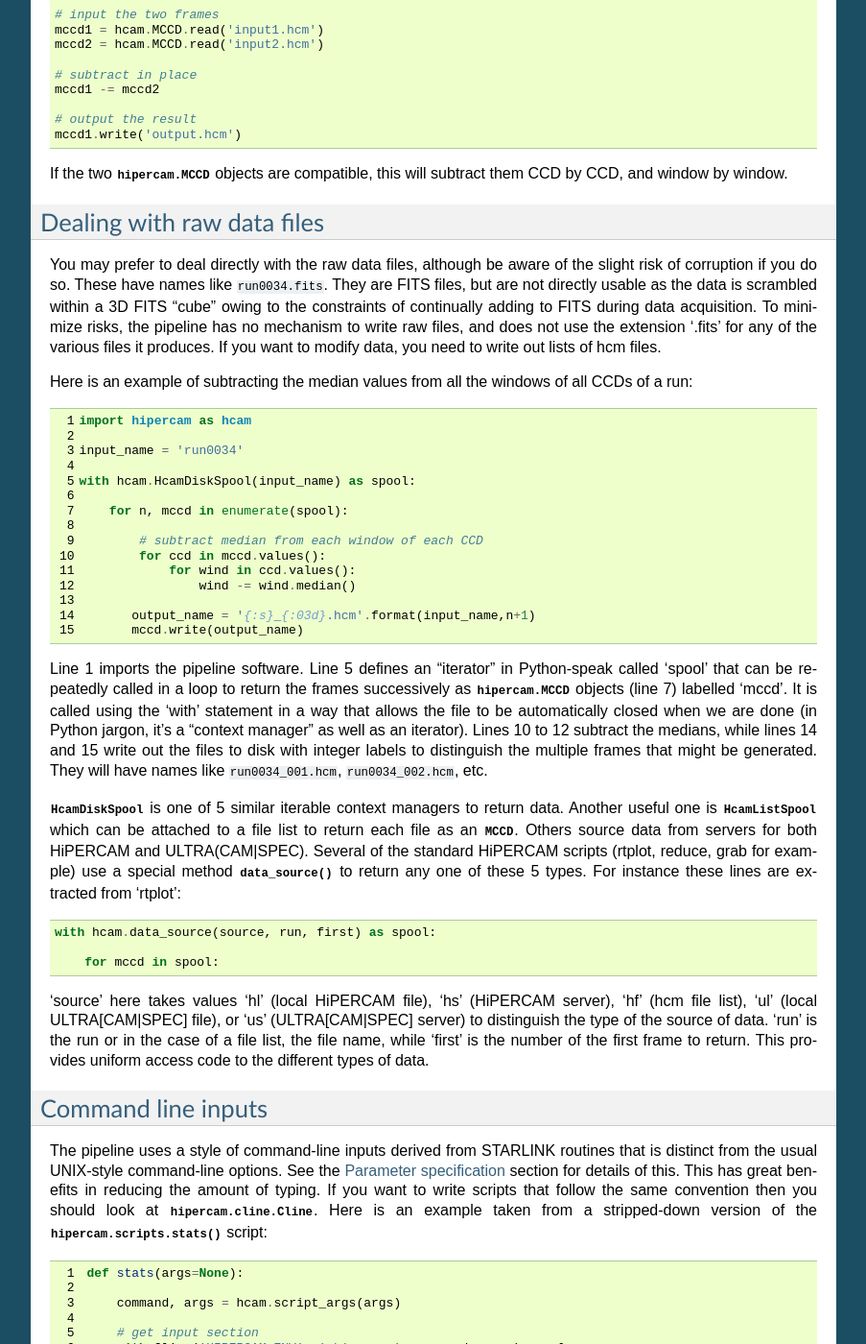
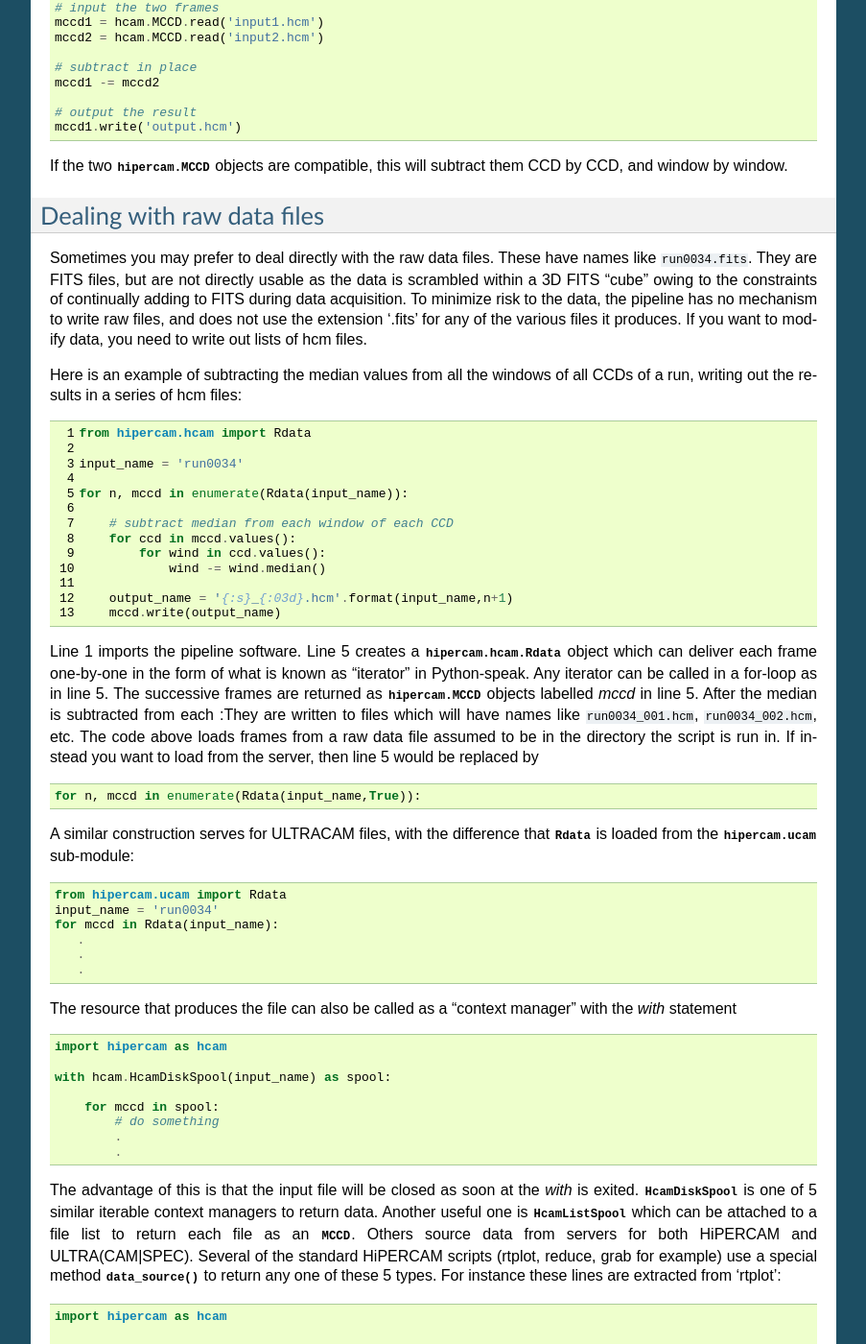
Before and after one commit to HiPERCAM/hipercam, a Sphinx documentation site: the page built from docs/quickapi.rst, in a window 1280 px wide and 1400 px high, scrolled down 1276 px. Shown: the whole window at 96% size, without its empty margins (198-1101 px from the left). Built offline with Sphinx 7.4.7, drawn with Linux system fonts in a browser that asks for light colours; formulas are drawn with MathJax 3; some of the changed text lies outside the part shown.

Commit message:
changes to the documentation of the api
changed the description of the data access

```diff
--- a/docs/quickapi.rst
+++ b/docs/quickapi.rst
@@ -24,43 +24,54 @@
 memory.  These contain all the windows of all the CCDs, along with header
 information. e.g. for HiPERCAM itself, there will be 5 CCDs, each with 4 or
 more windows of data. They quickly allow access to the data. Thus given an
-|MCCD| object called 'mccd', the following lines return first a single CCD
-labelled '2', then a window of that CCD labelled 'E1', then a 2D numpy array
-containing the data of that window::
+|MCCD| object called 'mccd', the following lines return first a single |CCD|
+labelled '2', then a |Window| of that CCD labelled 'E1', then a 2D numpy array
+containing the data of that |Window|:
+
+.. code-block:: python
 
    ccd  = mccd['2']
    wind = ccd['E1']
    data = wind.data
 
 At this point you have direct access to the data. e.g. The value of the pixel
-at (x,y) = (10,20) can be printed and set equal to 150 with::
+at (x,y) = (10,20) from the lower-left corner of the pixel can be printed and
+set equal to 150 with:
+
+.. code-block:: python
 
    print(data[20,10])
    data[20,10] = 150.
 
 Note the C-style ordering, with Y coming first, and that the pixel indices are
-C-style 0-offset; apologies to FORTRAN devotees. |MCCD| objects are derived
-from :class:`collections.OrderedDict` objects, and are keyed by string labels
+C-style 0-offset, i.e. (0,0) is the lower-left pixel itself; apologies to
+FORTRAN devotees. |MCCD| objects are derived from
+:class:`collections.OrderedDict` objects, and are keyed by string labels
 assigned to the CCDs they contain. In |hiper| data the CCDs are labelled '1',
 '2', '3', '4' and '5' for the ugriz arms. A statement such as ``ccd =
-mccd['2']`` returns CCD '2' as a |CCD| object which is also
-dictionary-like so that ``ccd['E1']`` returns window 'E1' as a |Window|
-object. It is worth perusing the methods of all these classes.
+mccd['2']`` returns CCD '2' as a |CCD| object which is also dictionary-like so
+that ``ccd['E1']`` returns window 'E1' as a |Window| object. It is worth
+perusing the methods of all of these classes.
 
 How does one get an |MCCD| in the first place? One way, probably the usual
 way, is to read it in from a file using the class method
-:func:`hipercam.MCCD.read` as follows::
+:func:`hipercam.MCCD.read` as follows:
+
+.. code-block:: python
 
    import hipercam as hcam
-
    mccd = hcam.MCCD.read('myfile.hcm')
 
 assuming that there is some pre-written file :file:`myfile.hcm`, as generated by
-e.g. |grab|. If we do something to 'mccd' and want to save it then::
+e.g. |grab|. If we do something to 'mccd' and want to save it then:
+
+.. code-block:: python
 
    mccd.write('mynewfile.hcm')
 
-or::
+or:
+
+.. code-block:: python
 
    mccd.write('mynewfile.hcm',True)
 
@@ -93,65 +104,100 @@
 Dealing with raw data files
 ===========================
 
-You may prefer to deal directly with the raw data files, although be aware of
-the slight risk of corruption if you do so. These have names like
-:file:`run0034.fits`. They are FITS files, but are not directly usable as the
-data is scrambled within a 3D FITS "cube" owing to the constraints of
-continually adding to FITS during data acquisition. To minimize risks, the
-pipeline has no mechanism to write raw files, and does not use the extension
-'.fits' for any of the various files it produces. If you want to modify data,
-you need to write out lists of hcm files.
+Sometimes you may prefer to deal directly with the raw data files. These have
+names like :file:`run0034.fits`. They are FITS files, but are not directly
+usable as the data is scrambled within a 3D FITS "cube" owing to the
+constraints of continually adding to FITS during data acquisition. To minimize
+risk to the data, the pipeline has no mechanism to write raw files, and does
+not use the extension '.fits' for any of the various files it produces. If you
+want to modify data, you need to write out lists of hcm files.
 
 Here is an example of subtracting the median values from all the windows of
-all CCDs of a run:
+all CCDs of a run, writing out the results in a series of hcm files:
 
 .. code-block:: python
    :linenos:
 
-   import hipercam as hcam
+   from hipercam.hcam import Rdata
 
    input_name = 'run0034'
 
-   with hcam.HcamDiskSpool(input_name) as spool:
+   for n, mccd in enumerate(Rdata(input_name)):
 
-       for n, mccd in enumerate(spool):
+       # subtract median from each window of each CCD
+       for ccd in mccd.values():
+           for wind in ccd.values():
+               wind -= wind.median()
 
-           # subtract median from each window of each CCD
-           for ccd in mccd.values():
-               for wind in ccd.values():
-                   wind -= wind.median()
+       output_name = '{:s}_{:03d}.hcm'.format(input_name,n+1)
+       mccd.write(output_name)
 
-          output_name = '{:s}_{:03d}.hcm'.format(input_name,n+1)
-          mccd.write(output_name)
-
-Line 1 imports the pipeline software. Line 5 defines an "iterator" in
-Python-speak called 'spool' that can be repeatedly called in a loop to return
-the frames successively as |MCCD| objects (line 7) labelled 'mccd'. It
-is called using the 'with' statement in a way that allows the file to be
-automatically closed when we are done (in Python jargon, it's a "context
-manager" as well as an iterator). Lines 10 to 12 subtract the medians, while
-lines 14 and 15 write out the files to disk with integer labels to distinguish
-the multiple frames that might be generated. They will have names like
-:file:`run0034_001.hcm`, :file:`run0034_002.hcm`, etc.
-
-:class:`HcamDiskSpool` is one of 5 similar iterable context managers to return
-data. Another useful one is :class:`HcamListSpool` which can be attached to a
-file list to return each file as an :class:`MCCD`. Others source data from
-servers for both HiPERCAM and ULTRA(CAM|SPEC). Several of the standard
-HiPERCAM scripts (rtplot, reduce, grab for example) use a special method
-:func:`data_source` to return any one of these 5 types. For instance these
-lines are extracted from 'rtplot':
+Line 1 imports the pipeline software. Line 5 creates a
+:class:`hipercam.hcam.Rdata` object which can deliver each frame one-by-one
+in the form of what is known as "iterator" in Python-speak. Any iterator
+can be called in a for-loop as in line 5. The successive frames are returned
+as |MCCD| objects labelled `mccd` in line 5. After the median is subtracted
+from each :They are written to files which
+will have names like :file:`run0034_001.hcm`, :file:`run0034_002.hcm`, etc.
+The code above loads frames from a raw data file assumed to be in the
+directory the script is run in. If instead you want to load from the server,
+then line 5 would be replaced by
 
 .. code-block:: python
 
-    with hcam.data_source(source, run, first) as spool:
+   for n, mccd in enumerate(Rdata(input_name,True)):
+
+A similar construction serves for ULTRACAM files, with the difference that
+:class:`Rdata` is loaded from the :mod:`hipercam.ucam` sub-module:
+
+.. code-block:: python
+
+   from hipercam.ucam import Rdata
+   input_name = 'run0034'
+   for mccd in Rdata(input_name):
+      .
+      .
+      .
+
+The resource that produces the file can also be called as a "context manager"
+with the `with` statement
+
+.. code-block:: python
+
+   import hipercam as hcam
+
+   with hcam.HcamDiskSpool(input_name) as spool:
+
+       for mccd in spool:
+           # do something
+           .
+           .
+
+The advantage of this is that the input file will be closed as soon at the
+`with` is exited. :class:`HcamDiskSpool` is one of 5 similar iterable context
+managers to return data. Another useful one is :class:`HcamListSpool` which
+can be attached to a file list to return each file as an :class:`MCCD`. Others
+source data from servers for both HiPERCAM and ULTRA(CAM|SPEC). Several of the
+standard HiPERCAM scripts (rtplot, reduce, grab for example) use a special
+method :func:`data_source` to return any one of these 5 types. For instance
+these lines are extracted from 'rtplot':
+
+.. code-block:: python
+
+    import hipercam as hcam
+
+    .
+    .
+    .
+
+    with hcam.data_source(source, resource, first) as spool:
 
         for mccd in spool:
 
-'source' here takes values 'hl' (local HiPERCAM file), 'hs' (HiPERCAM server),
-'hf' (hcm file list), 'ul' (local ULTRA[CAM|SPEC] file), or 'us'
-(ULTRA[CAM|SPEC] server) to distinguish the type of the source of data. 'run'
-is the run or in the case of a file list, the file name, while 'first' is the
+'source' here takes values one of 5 values: 'hl' for a local HiPERCAM file,
+'hs' for the HiPERCAM server, 'hf' for an hcm file list, 'ul' for a local
+ULTRA[CAM|SPEC] file, or 'us' for the ULTRA[CAM|SPEC] server.  'resource' is
+the run or in the case of a file list, the file name, while 'first' is the
 number of the first frame to return. This provides uniform access code to the
 different types of data.
 
@@ -188,16 +234,17 @@
             cl.set_default('format','9.3f')
             form = cl.get_value('format', 'output format for numbers', '9.3f')
 
-A :class:`Cline` object 'cl' is called as a context manager (line 6). The
-command name and any arguments are passed to it. Two parameter names are
-registered, namely 'input' and 'format' (lines 9 and 10). The second of these
-is not prompted for by default ('Cline.HIDE'). Following the 'register' lines,
-the inputs themselves are obtained (lines 13-14 and 18). Once the 'with'
-statement is exited, any values entered will be saved to disk in a directory
-whose location is specified by the first two arguments to 'Cline' and whose
-name is determined by the command name, e.g. 'stats.def'. In this way,
-previously entered values can be retrieved. In a script like |rtplot| these
-input sections rival the "doing stuff" part of the script for length. Your
-best place to start is very probably one of the existing scripts where you can
-see how to deal with input of existing files, versus output of new one,
-getting floating point, integer or string input and other details.
+A :class:`Cline` object 'cl' is called as a context manager (`with` statement
+again, line 6). The command name and any arguments are passed to it along with
+parameters to determine the location of any default file. Two parameter names
+are registered, namely 'input' and 'format' (lines 9 and 10). The second of
+these is not prompted for by default ('Cline.HIDE'). Following the 'register'
+lines, the inputs themselves are obtained (lines 13-14 and 18). Once the
+'with' statement is exited, any values entered will be saved to disk in a
+directory whose location is specified by the first two arguments to 'Cline'
+and whose name is determined by the command name, e.g. 'stats.def'. In this
+way, previously entered values can be retrieved. In a script like |rtplot|
+these input sections rival the "doing stuff" part of the script for
+length. Your best place to start is very probably one of the existing scripts
+where you can see how to deal with input of existing files, versus output of
+new one, getting floating point, integer or string input and other details.
```
